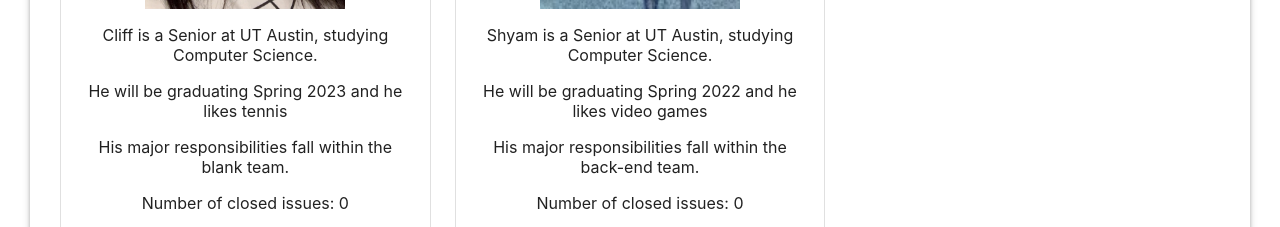
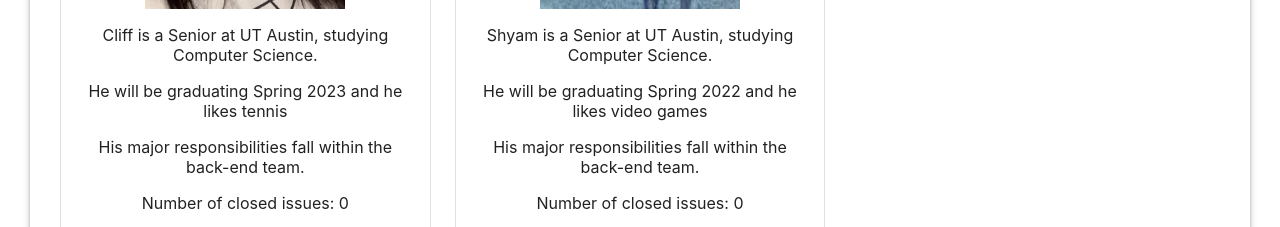
Before and after one commit to lum1nouz/Pride-In-Writing, a React (Create React App) app in the folder front-end/: page /AboutUs in a window 1280 px wide. Shown: the part 2000-2227 px from the top of the page. Built offline with nearby package versions, Linux system fonts and the light colour scheme; no server answers.

Commit message:
minor changes

```diff
--- a/front-end/src/components/AboutUs/AboutUs.tsx
+++ b/front-end/src/components/AboutUs/AboutUs.tsx
@@ -537,7 +537,7 @@ class AboutUs extends React.Component<props, state> {
                           He will be graduating Spring 2023 and he likes tennis
                         </p>
                         <p>
-                          His major responsibilities fall within the blank team.
+                          His major responsibilities fall within the back-end team.
                         </p>
                         <p>Number of closed issues: {this.state.cliffIssues}</p>
                         <p>Number of commits: {this.state.cliffCommits}</p>
```
